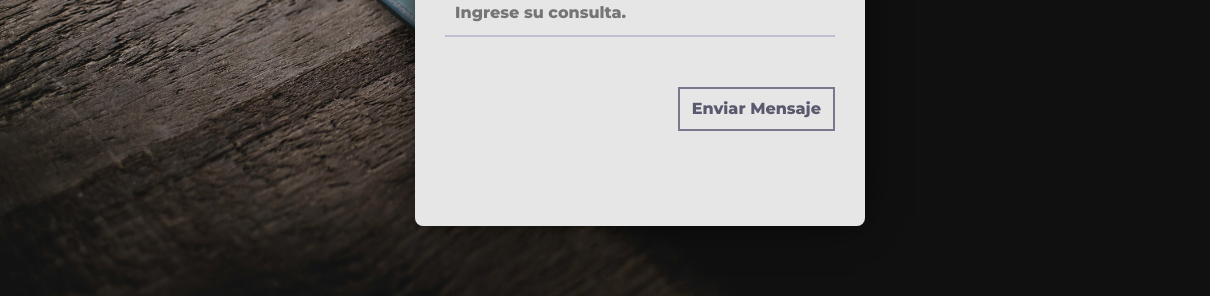
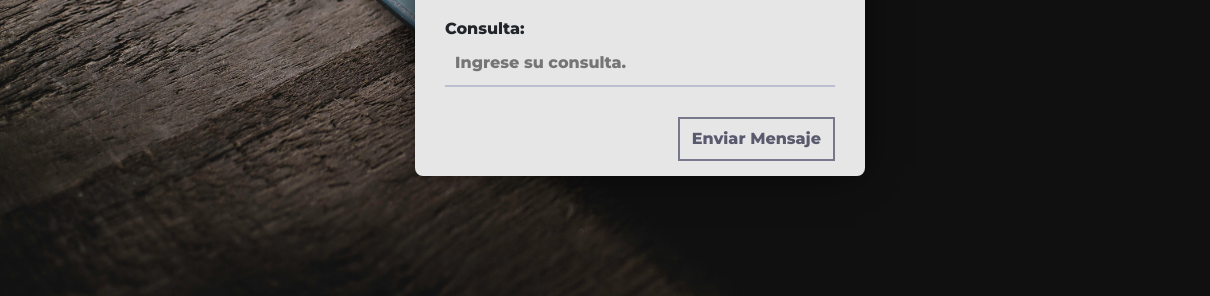
Before and after one commit to emmanuelranone/DL-Seguros, a plain HTML site: page pages/contacto.html in a window 1280 px wide. Shown: the part 504-800 px from the top of the page, 0-1210 px from the left. Drawn offline with nearby package versions, Linux system fonts and the light colour scheme.

Commit message:
fix menores

```diff
--- a/styles/styles.css
+++ b/styles/styles.css
@@ -218,7 +218,7 @@
 
 .form{
     width:450px;
-    height:660px;
+    height:560px;
     background:#e6e6e6;
     border-radius:8px;
     box-shadow:0 0 40px -10px #000;
@@ -255,7 +255,7 @@ input {
 #but_contact {
     float: right;
     padding: 8px 12px;
-    margin: 30px 0 0;
+    margin: 10px 0 0;
     font-family: "Montserrat", sans-serif;
     border: 2px solid #78788c;
     background: 0;
```
Also changed, not shown: img/util.jpg (added), 1 other file.
